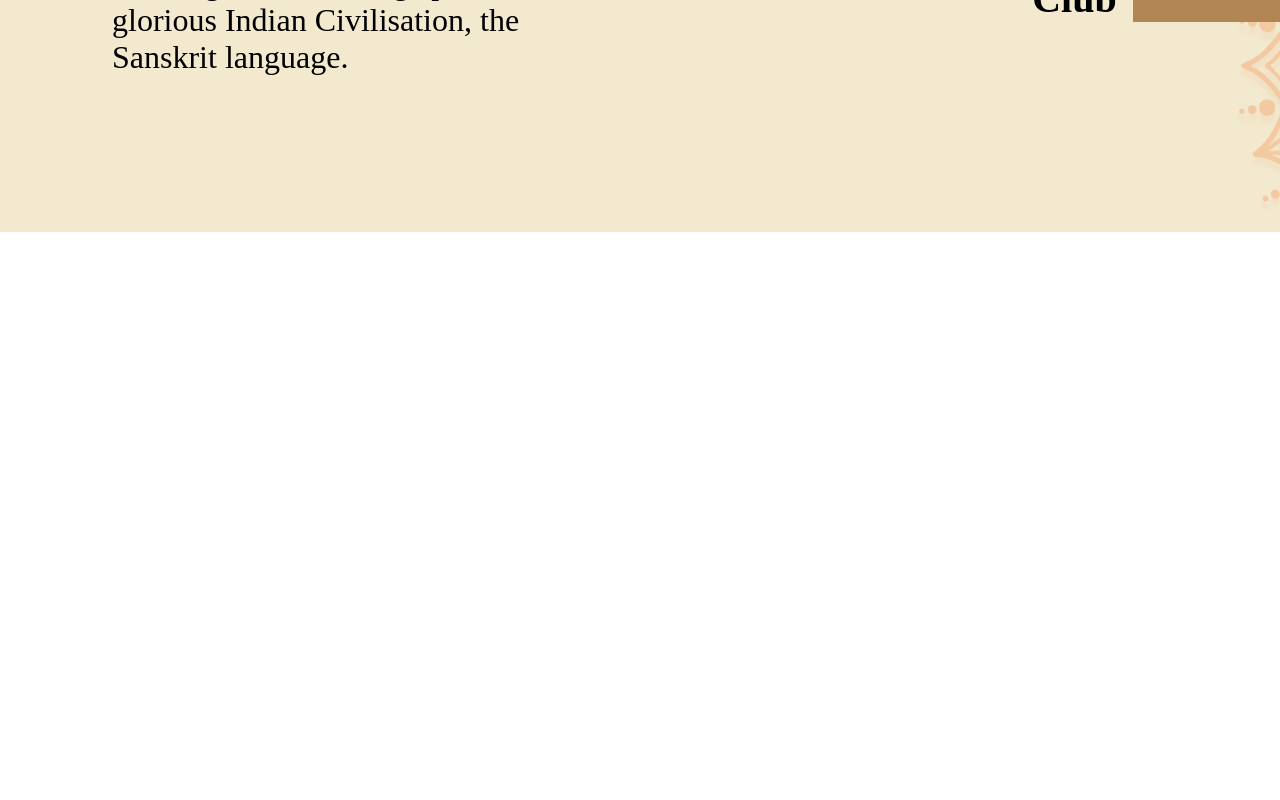
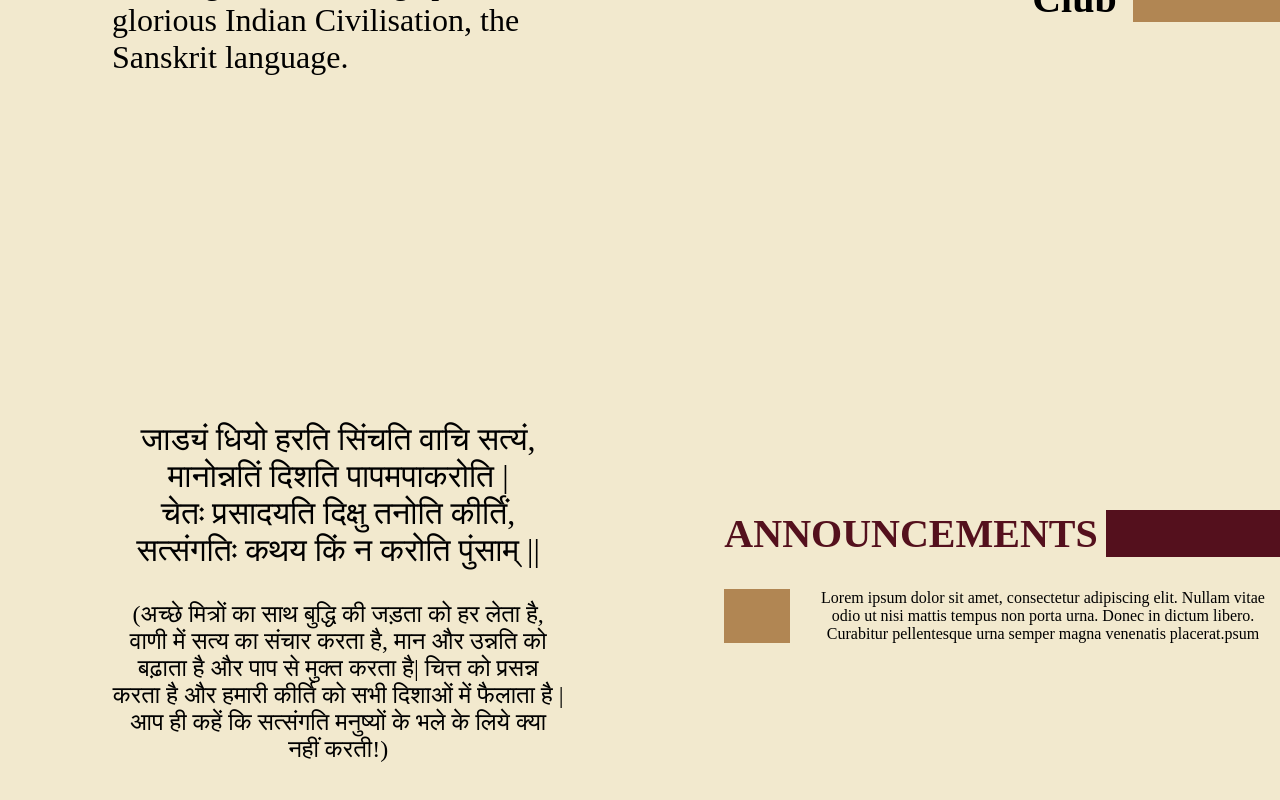
Before and after one commit to Poonam-dew/Sanskrit, a React (Create React App) app: page / in a window 1280 px wide. Shown: the part 584-1384 px from the top of the page. Before the commit the page ends 816 px from the top, so only its background shows below. Built offline with nearby package versions, Linux system fonts and the light colour scheme; a web font is replaced by a local one.

Commit message:
announcement section done

```diff
--- a/src/App.css
+++ b/src/App.css
@@ -37,3 +37,7 @@ h1 {
     flex-grow: 1;
   }
 }
+
+.text-center {
+  text-align: center !important;
+}
--- a/src/components/Home.jsx
+++ b/src/components/Home.jsx
@@ -30,10 +30,42 @@ const About = () => {
     )
 }
 
+const Announcements = () => {
+    return (
+        <section className={styles["grid-container"]}>
+            <div className={styles.section}>
+                <p className="text-center">जाड्यं धियो हरति सिंचति वाचि सत्यं,<br />
+                    मानोन्नतिं दिशति पापमपाकरोति |<br />
+                    चेतः प्रसादयति दिक्षु तनोति कीर्तिं,<br />
+                    सत्संगतिः कथय किं न करोति पुंसाम् ||</p>
+
+                <div className={styles.para}>(अच्छे मित्रों का साथ बुद्धि की जड़ता को हर लेता है, वाणी में सत्य का संचार करता है, मान और उन्नति को बढ़ाता है और पाप से मुक्त करता है| चित्त को प्रसन्न करता है और हमारी कीर्ति को सभी दिशाओं में फैलाता है |आप ही कहें कि सत्संगति मनुष्यों के भले के लिये क्या नहीं करती!)</div>
+            </div>
+
+            <div className={styles.section}>
+                <div className="heading-section">
+                    <h1>ANNOUNCEMENTS</h1>
+                    <span className="strip"></span>
+                </div>
+
+                <div className={styles.announcement}>
+
+                    <span className={styles.box + " " + styles.brownish}></span>
+                    <p className={styles.box}>Lorem ipsum dolor sit amet, consectetur adipiscing elit. Nullam vitae odio ut
+                        nisi mattis tempus non porta urna. Donec in dictum libero. Curabitur
+                        pellentesque urna semper magna venenatis placerat.psum</p>
+                </div>
+            </div>
+        </section>
+    )
+}
+
 const Home = () => {
     return (
         <>
             <About />
+
+            <Announcements />
         </>
     )
 }
--- a/src/components/styles/Home.module.css
+++ b/src/components/styles/Home.module.css
@@ -66,6 +66,10 @@
     justify-content: center;
 }
 
+.para {
+    font-size: 1.5rem;
+}
+
 /* .box {
     padding: 20px;
     background-color: lightblue;
@@ -105,11 +109,10 @@
         gap: 1rem;
         grid-template-columns: repeat(7, 1fr);
         margin: 2rem 0;
+
         /* align-items: center; */
         /* justify-content: center; */
         /* Always 7 columns */
-    }
-
         /* First box spans 5 columns, second spans 2 */
         .box:nth-child(1) {
             grid-column: span 5;
@@ -118,6 +121,7 @@
 
         .box:nth-child(2) {
             grid-column: span 2;
+        }
     }
 }
 
@@ -130,3 +134,19 @@
         grid-column-start: 1;
     }
 }
+
+.announcement {
+    display: grid;
+    gap: 1rem;
+    grid-template-columns: repeat(7, 1fr);
+    margin: 2rem 0;
+
+    .box:nth-child(1) {
+        grid-column: span 1;
+        text-align: right;
+    }
+
+    .box:nth-child(2) {
+        grid-column: span 6;
+    }
+}
```
Lines whose indentation alone changed are shown as unchanged.
